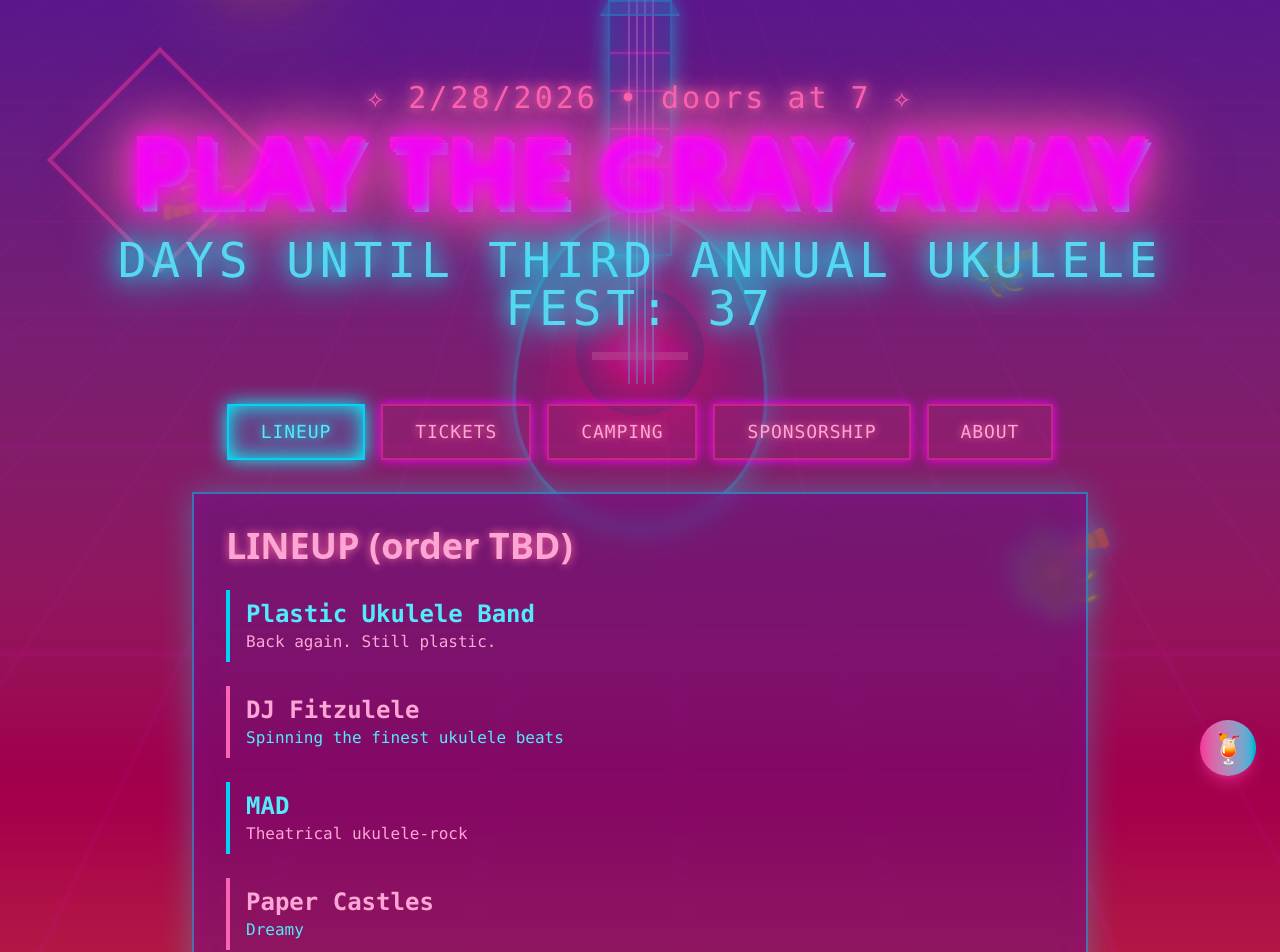
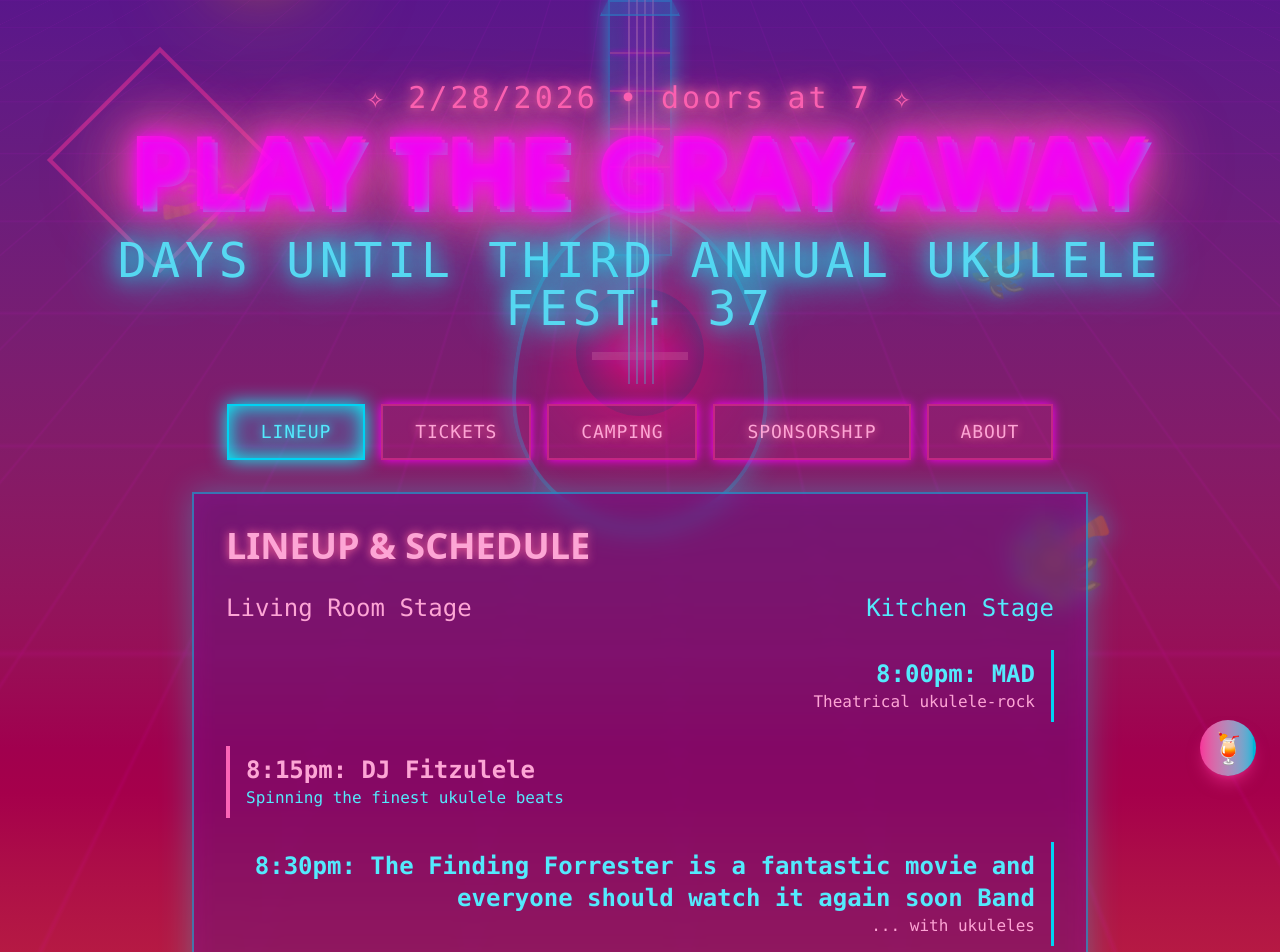
Before and after one commit to eflynch/ukulele-fest, a React (Vite) app: page / in a window 1280 px wide. Shown: the top 952 px of the page. Built offline with nearby package versions, Linux system fonts and the light colour scheme.

Commit message:
Update final lineup and schedule

```diff
--- a/src/App.tsx
+++ b/src/App.tsx
@@ -650,7 +650,7 @@ function App() {
                    style={{
                      textShadow: '0 0 20px #00ff00, 0 0 40px #00ff00, 0 0 60px #00ff00'
                    }}>
-                  THIRD ANNUAL AND TODAY!!!
+                  TODAY!!!
                 </div>
               }
               return <div className="text-5xl text-cyan-300 font-mono tracking-widest mb-6 animate-pulse"
@@ -693,14 +693,17 @@ function App() {
               {activeTab === 'lineup' && (
                 <div className="text-cyan-300">
                   <h2 className="text-4xl font-bold mb-6 text-pink-300" style={{ textShadow: '0 0 10px #ff6b9d' }}>
-                    LINEUP (order TBD)
+                    LINEUP & SCHEDULE
                   </h2>
                   <div className="space-y-6 font-mono">
+                    <div style={{display:"flex", justifyContent:"space-between", fontSize:24}}><span className="text-pink-300">Living Room Stage</span><span>Kitchen Stage</span></div>
                     {lineupArtists.map((artist, index) => {
-                      const isCyan = index % 2 === 0
+                      const isCyan = artist.stage === "kitchen"
                       return (
-                        <div key={index} className={`border-l-4 ${isCyan ? 'border-cyan-400' : 'border-pink-400'} pl-4 py-2`}>
-                          <h3 className={`text-2xl font-bold ${isCyan ? 'text-cyan-300' : 'text-pink-300'}`}>{artist.name}</h3>
+                        <div key={index} className={`${artist.stage === "kitchen" ? "border-r-3" : "border-l-4"} ${isCyan ? 'border-cyan-400' : 'border-pink-400'} pl-4 pr-4 py-2`} style={{
+                          textAlign: artist.stage === "kitchen" ? "right" : "left"
+                        }}>
+                          <h3 className={`text-2xl font-bold ${isCyan ? 'text-cyan-300' : 'text-pink-300'}`}>{artist.time}pm: {artist.name}</h3>
                           <p className={isCyan ? 'text-pink-300' : 'text-cyan-300'}>{artist.description}</p>
                         </div>
                       )
--- a/src/lineupData.ts
+++ b/src/lineupData.ts
@@ -1,43 +1,59 @@
 export interface LineupArtist {
   name: string
   description: string
+  stage: "living" | "kitchen"
+  time: string
 }
 
 export const lineupArtists: LineupArtist[] = [
+
   {
-    name: 'Plastic Ukulele Band',
-    description: 'Back again. Still plastic.',
+    name: 'MAD',
+    description: 'Theatrical ukulele-rock',
+    stage: "kitchen",
+    time: "8:00"
   },
   {
     name: 'DJ Fitzulele',
     description: 'Spinning the finest ukulele beats',
+    stage: "living",
+    time: "8:15"
   },
   {
-    name: 'MAD',
-    description: 'Theatrical ukulele-rock',
+    name: "The Finding Forrester is a fantastic movie and everyone should watch it again soon Band",
+    description: '... with ukuleles',
+    stage: "kitchen",
+    time: "8:30"
+  },
+    {
+    name: 'Rose Asteroid',
+    description: 'Ukuleles and stuff, who knows',
+    stage: "living",
+    time: "8:45"
   },
   {
     name: 'Paper Castles',
     description: 'Dreamy',
-  },
-  {
-    name: 'Rose Asteroid',
-    description: 'Ukuleles and stuff, who knows',
+    stage: "kitchen",
+    time: "9:00"
   },
   {
     name: 'Rangus',
     description: 'Now with ukuleles',
+    stage: "living",
+    time: "9:15"
   },
     {
     name: 'Evan and Josh',
     description: 'Creatively named ukulele duo',
-  },
-  {
-    name: "The Finding Forrester is a fantastic movie and everyone should watch it again soon Band",
-    description: '... with ukuleles',
+    stage: "kitchen",
+    time: "9:30"
   },
     {
-    name: 'More artists TBA',
-    description: 'Stay tuned for more announcements!',
+    name: 'Plastic Ukulele Band',
+    description: 'Back again. Still plastic.',
+    stage: "living",
+    time: "9:45"
   },
+
 ]
```
